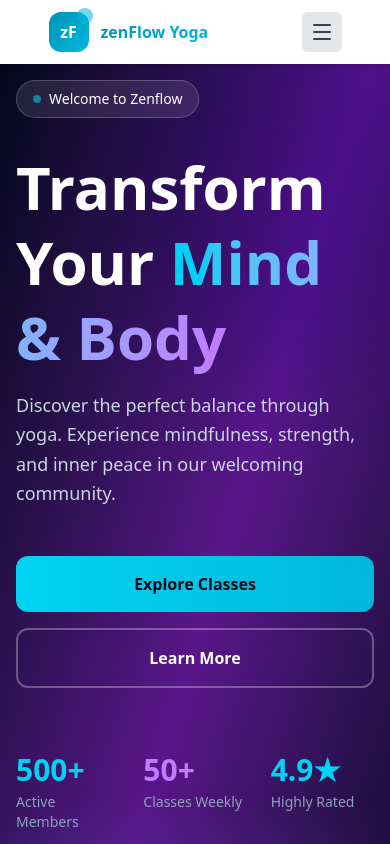
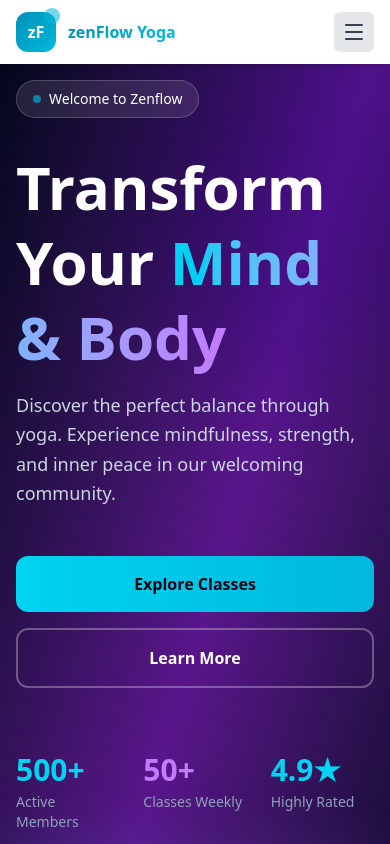
Before and after one commit to momenur/zenflow-yoga, a Next.js app: page / in a window 390 px wide. Shown: the top 844 px of the page. Built offline with nearby package versions, Linux system fonts and the light colour scheme.

Commit message:
feat: adjust navbar container for responsive padding

```diff
--- a/src/components/navbar/index.tsx
+++ b/src/components/navbar/index.tsx
@@ -22,7 +22,7 @@ const Navbar = () => {
 
   return (
     <nav className="bg-white shadow-md fixed top-0 left-0 right-0 z-50">
-      <div className="max-w-10/12 mx-auto px-4 sm:px-6">
+      <div className="md:max-w-10/12 mx-auto px-4">
         <div className="flex justify-between items-center h-16">
           {/* Logo */}
           <div className="flex-shrink-0">
```
